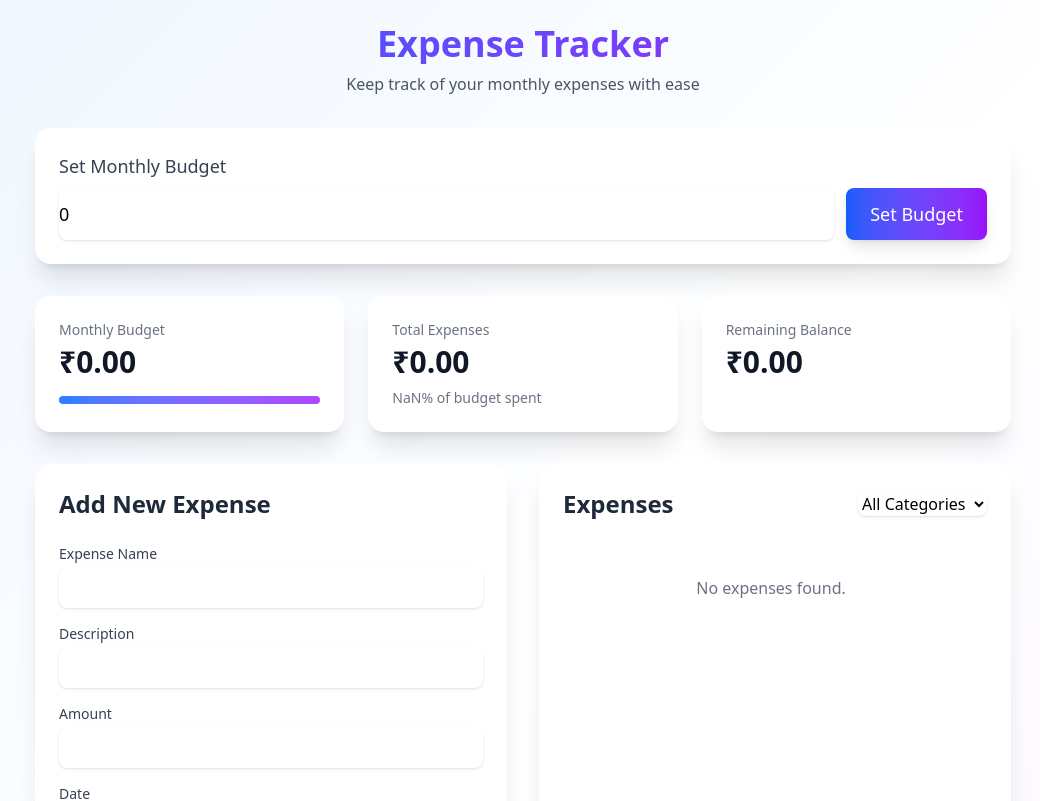
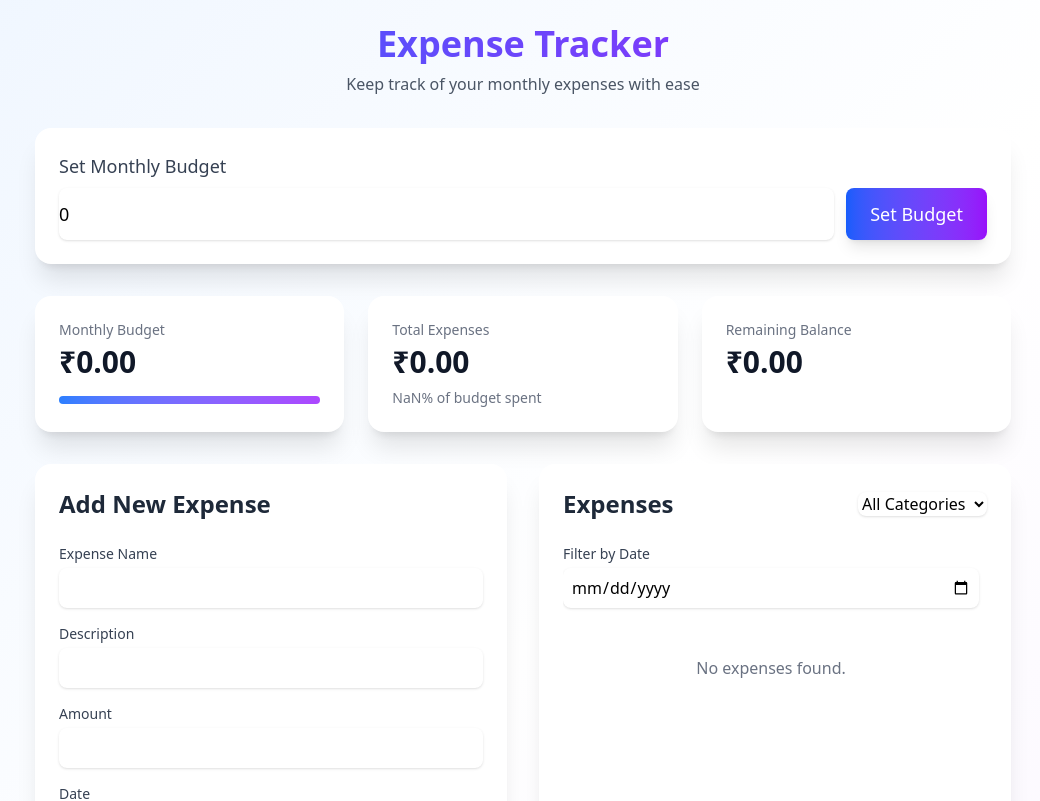
Before and after one commit to tirth2864/expense_tracker, a React (Vite) app: page / in a window 1280 px wide. Shown: the top 801 px of the page, without its empty margins (117-1157 px from the left). Built offline with nearby package versions, Linux system fonts and the light colour scheme.

Commit message:
Add Feature : Filter expenses by date

```diff
--- a/src/components/ExpenseList.tsx
+++ b/src/components/ExpenseList.tsx
@@ -1,4 +1,4 @@
-import React from 'react';
+import React, { useState } from 'react';
 import { Expense } from '../types';
 import { formatCurrency } from '../utils/storage';
 import { Trash2 } from 'lucide-react';
@@ -10,12 +10,27 @@ interface ExpenseListProps {
 }
 
 export const ExpenseList: React.FC<ExpenseListProps> = ({ expenses, onDelete, filter }) => {
-  const filteredExpenses = filter === 'all'
-    ? expenses
-    : expenses.filter(expense => expense.category === filter);
+  const [selectedDate, setSelectedDate] = useState<string>('');
+
+  const filteredExpenses = expenses.filter((expense) => {
+    const matchesCategory = filter === 'all' || expense.category === filter;
+    const matchesDate = !selectedDate || expense.date === selectedDate;
+    return matchesCategory && matchesDate;
+  });
 
   return (
     <div className="space-y-4 max-h-[500px] overflow-y-auto pr-2">
+      {/* Date Filter Input */}
+      <div className="mb-4">
+        <label className="block text-sm font-medium text-gray-700 mb-1">Filter by Date</label>
+        <input
+          type="date"
+          value={selectedDate}
+          onChange={(e) => setSelectedDate(e.target.value)}
+          className="w-full p-2 rounded-lg border-gray-200 shadow-sm focus:border-blue-500 focus:ring-blue-500"
+        />
+      </div>
+
       {filteredExpenses.map((expense) => (
         <div
           key={expense.id}
@@ -40,10 +55,9 @@ export const ExpenseList: React.FC<ExpenseListProps> = ({ expenses, onDelete, fi
           </div>
         </div>
       ))}
+
       {filteredExpenses.length === 0 && (
-        <p className="text-center text-gray-500 py-8">
-          No expenses found.
-        </p>
+        <p className="text-center text-gray-500 py-8">No expenses found.</p>
       )}
     </div>
   );
```
